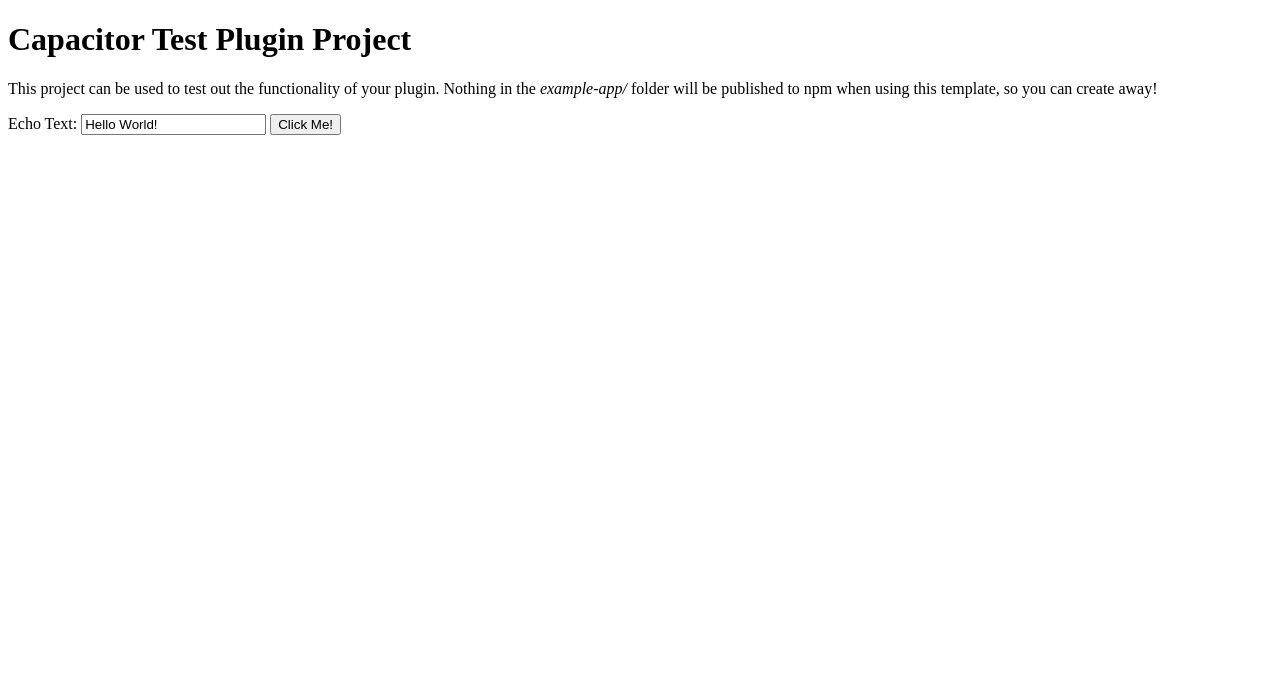
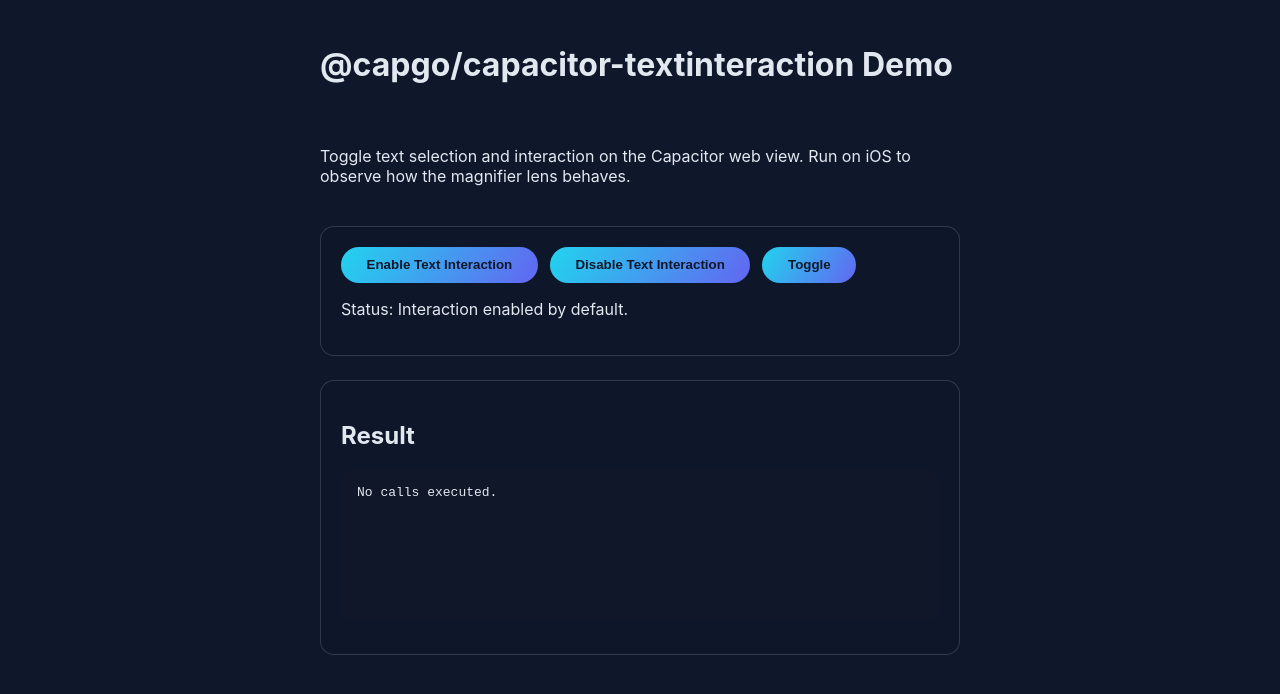
Before and after one commit to Cap-go/capacitor-textinteraction, a website built with Vite: page example-app/src/index.html in a window 1280 px wide. Built offline with nearby package versions, Linux system fonts and the light colour scheme; what @capacitor/core would draw is missing.

Commit message:
fix exemple app

```diff
--- /dev/null
+++ b/example-app/bunfig.toml
@@ -0,0 +1,2 @@
+[install]
+linker = "isolated"
--- a/example-app/src/index.html
+++ b/example-app/src/index.html
@@ -8,17 +8,73 @@
       content="viewport-fit=cover, width=device-width, initial-scale=1.0, minimum-scale=1.0, maximum-scale=1.0, user-scalable=no"
     />
     <meta name="format-detection" content="telephone=no" />
+    <style>
+      :root {
+        color-scheme: light dark;
+        font-family: -apple-system, BlinkMacSystemFont, 'Segoe UI', Roboto, sans-serif;
+        background: #0f172a;
+        color: #e2e8f0;
+      }
+      body {
+        margin: 0;
+        padding: 24px;
+        display: flex;
+        justify-content: center;
+      }
+      main {
+        width: min(640px, 100%);
+        display: flex;
+        flex-direction: column;
+        gap: 1.5rem;
+      }
+      section {
+        background: rgba(15, 23, 42, 0.7);
+        padding: 1.25rem;
+        border-radius: 14px;
+        border: 1px solid rgba(148, 163, 184, 0.25);
+      }
+      .button-row {
+        display: flex;
+        gap: 0.75rem;
+        flex-wrap: wrap;
+      }
+      button {
+        border: none;
+        border-radius: 999px;
+        padding: 0.65rem 1.6rem;
+        background: linear-gradient(120deg, #22d3ee, #6366f1);
+        color: #0f172a;
+        font-weight: 600;
+        cursor: pointer;
+      }
+      pre#resultOutput {
+        background: rgba(15, 23, 42, 0.75);
+        border-radius: 10px;
+        padding: 1rem;
+        min-height: 120px;
+      }
+    </style>
   </head>
   <body>
     <main>
-      <h1>Capacitor Test Plugin Project</h1>
+      <h1>@capgo/capacitor-textinteraction Demo</h1>
       <p>
-        This project can be used to test out the functionality of your plugin. Nothing in the
-        <em>example-app/</em> folder will be published to npm when using this template, so you can create away!
+        Toggle text selection and interaction on the Capacitor web view. Run on iOS to observe how the magnifier lens behaves.
       </p>
-      <label for="echoInput">Echo Text:</label>
-      <input type="text" id="echoInput" name="echoInput" value="Hello World!" />
-      <button onclick="testEcho()">Click Me!</button>
+
+      <section>
+        <div class="button-row">
+          <button id="enableButton" type="button">Enable Text Interaction</button>
+          <button id="disableButton" type="button">Disable Text Interaction</button>
+          <button id="toggleButton" type="button">Toggle</button>
+        </div>
+        <p id="statusLine">Status: Interaction enabled by default.</p>
+      </section>
+
+      <section>
+        <h2>Result</h2>
+        <pre id="resultOutput">No calls executed.</pre>
+      </section>
     </main>
 
     <script src="./js/example.js" type="module"></script>
--- a/example-app/src/js/example.js
+++ b/example-app/src/js/example.js
@@ -1,6 +1,39 @@
 import { TextInteraction } from '@capgo/capacitor-textinteraction';
 
-window.testEcho = () => {
-    const inputValue = document.getElementById("echoInput").value;
-    TextInteraction.echo({ value: inputValue })
-}
+const enableButton = document.getElementById('enableButton');
+const disableButton = document.getElementById('disableButton');
+const toggleButton = document.getElementById('toggleButton');
+const statusLine = document.getElementById('statusLine');
+const resultOutput = document.getElementById('resultOutput');
+
+let interactionEnabled = true;
+
+const setStatus = (message) => {
+  if (statusLine) {
+    statusLine.textContent = `Status: ${message}`;
+  }
+};
+
+const setResult = (data) => {
+  if (resultOutput) {
+    resultOutput.textContent = JSON.stringify(data, null, 2);
+  }
+};
+
+const applyToggle = async (enabled) => {
+  try {
+    setStatus(`Toggling interaction (${enabled ? 'enable' : 'disable'})...`);
+    const result = await TextInteraction.toggle({ enabled });
+    interactionEnabled = enabled;
+    setStatus(`Interaction ${enabled ? 'enabled' : 'disabled'}. Success: ${result.success}`);
+    setResult(result);
+  } catch (error) {
+    const message = error instanceof Error ? error.message : String(error);
+    setStatus(`Toggle failed: ${message}`);
+    setResult({ error: message });
+  }
+};
+
+enableButton?.addEventListener('click', () => applyToggle(true));
+disableButton?.addEventListener('click', () => applyToggle(false));
+toggleButton?.addEventListener('click', () => applyToggle(!interactionEnabled));
```
Also changed, not shown: 1 other file.
